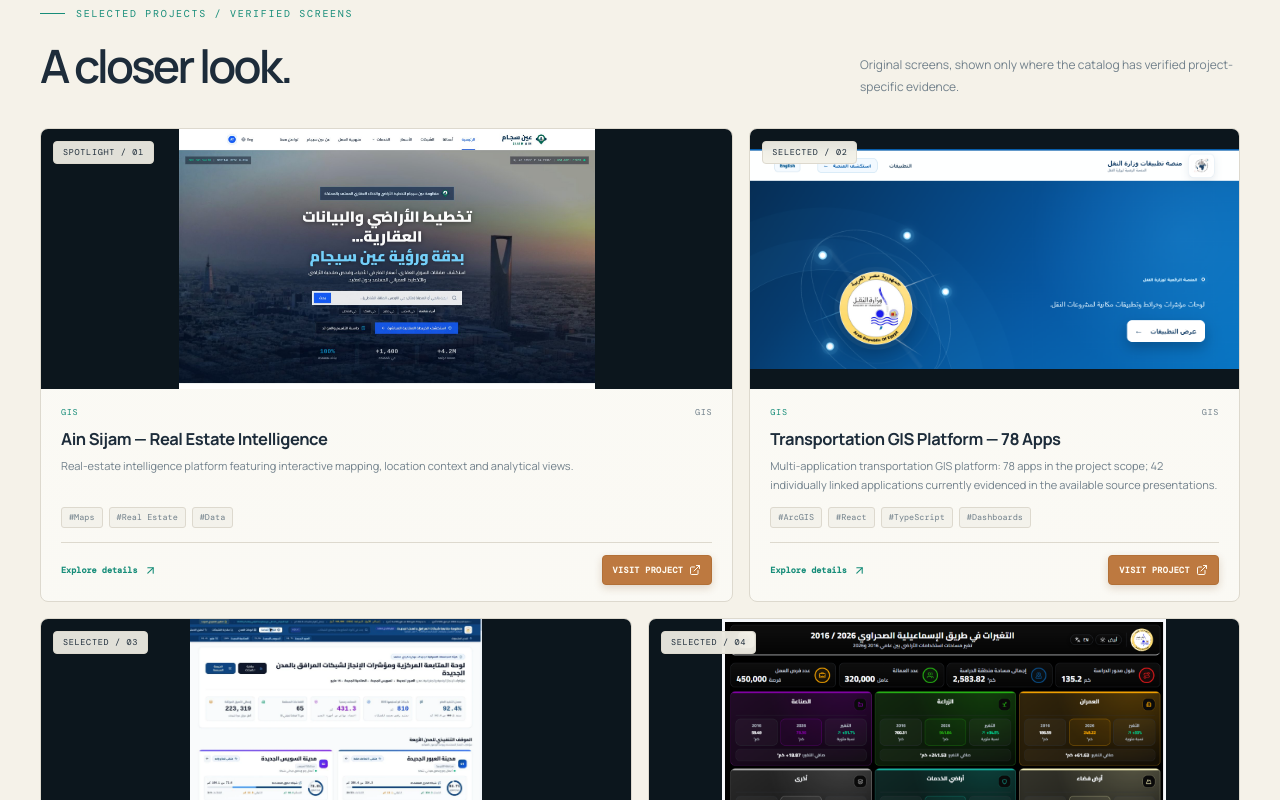
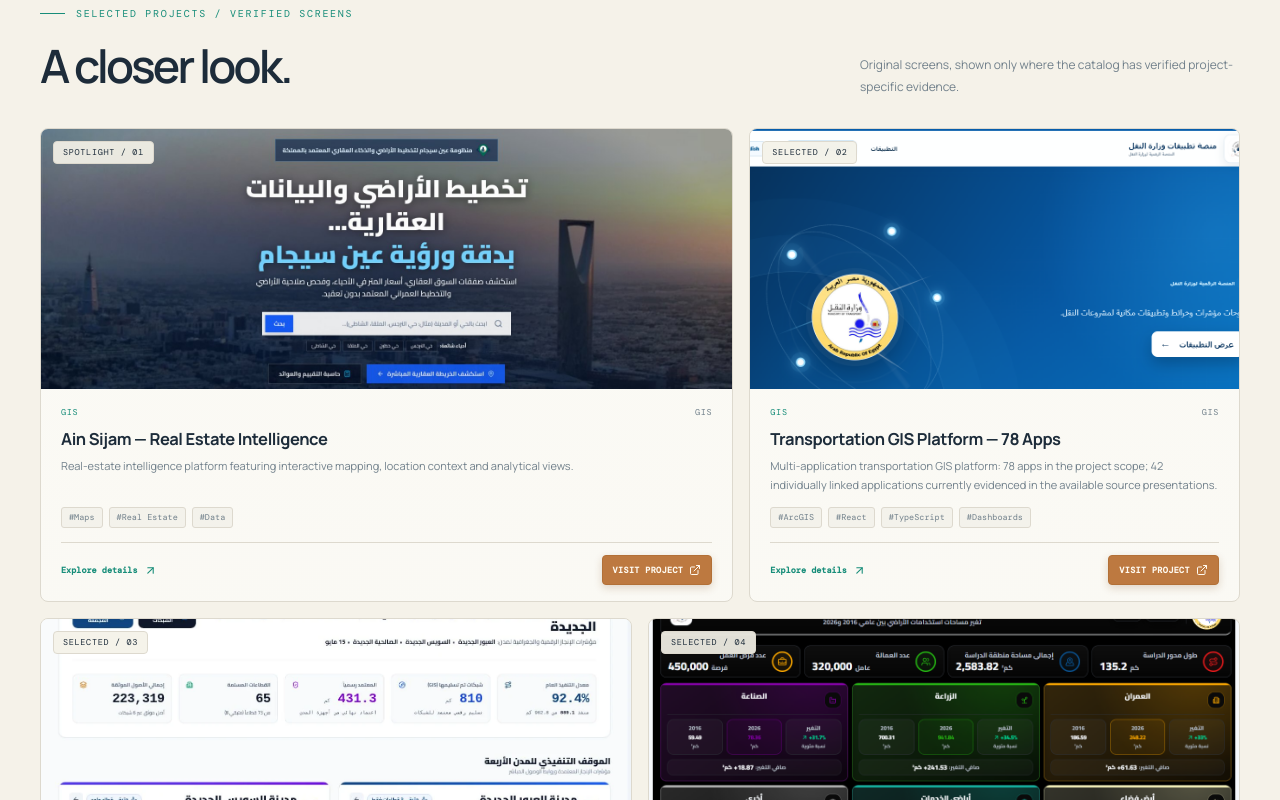
Before and after one commit to saadbarghouth2-blip/projects, a React (Vite) app: page / in a window 1280 px wide. Shown: the part 1040-1840 px from the top of the page. Built offline with nearby package versions, Linux system fonts and the light colour scheme.

Commit message:
Fill project cards without letterbox bars

```diff
--- a/src/index.css
+++ b/src/index.css
@@ -194,7 +194,7 @@ button:focus-visible,a:focus-visible,input:focus-visible,select:focus-visible,[t
 .project-card:hover .card-visual:after, .featured-card:hover .featured-image:after {
   left: 150%;
 }
-.card-visual img { width:100%; height:100%; object-fit:contain; object-position:center; background:#0c161d; transition:transform 0.6s cubic-bezier(0.22, 1, 0.36, 1), filter 0.6s cubic-bezier(0.22, 1, 0.36, 1); }
+.card-visual img { width:100%; height:100%; object-fit:cover; object-position:center; background:#0c161d; transition:transform 0.6s cubic-bezier(0.22, 1, 0.36, 1), filter 0.6s cubic-bezier(0.22, 1, 0.36, 1); }
 @media (hover: hover) and (pointer: fine) {
   .project-card:hover .card-visual img {
     transform: scale(1.04);
@@ -775,7 +775,7 @@ button:focus-visible,a:focus-visible,input:focus-visible,select:focus-visible,[t
 .featured-card-2 { grid-column:span 5; }
 .featured-image { height:200px; position:relative; background:#0c161d; overflow:hidden; }
 .featured-card-1 .featured-image, .featured-card-2 .featured-image { height:260px; }
-.featured-image img { width:100%; height:100%; display:block; object-fit:contain; object-position:center; background:#0c161d; transition:transform 0.65s cubic-bezier(0.22, 1, 0.36, 1), filter 0.65s cubic-bezier(0.22, 1, 0.36, 1); }
+.featured-image img { width:100%; height:100%; display:block; object-fit:cover; object-position:center; background:#0c161d; transition:transform 0.65s cubic-bezier(0.22, 1, 0.36, 1), filter 0.65s cubic-bezier(0.22, 1, 0.36, 1); }
 @media (hover: hover) and (pointer: fine) {
   .featured-card:hover .featured-image img {
     transform: scale(1.03);
```
